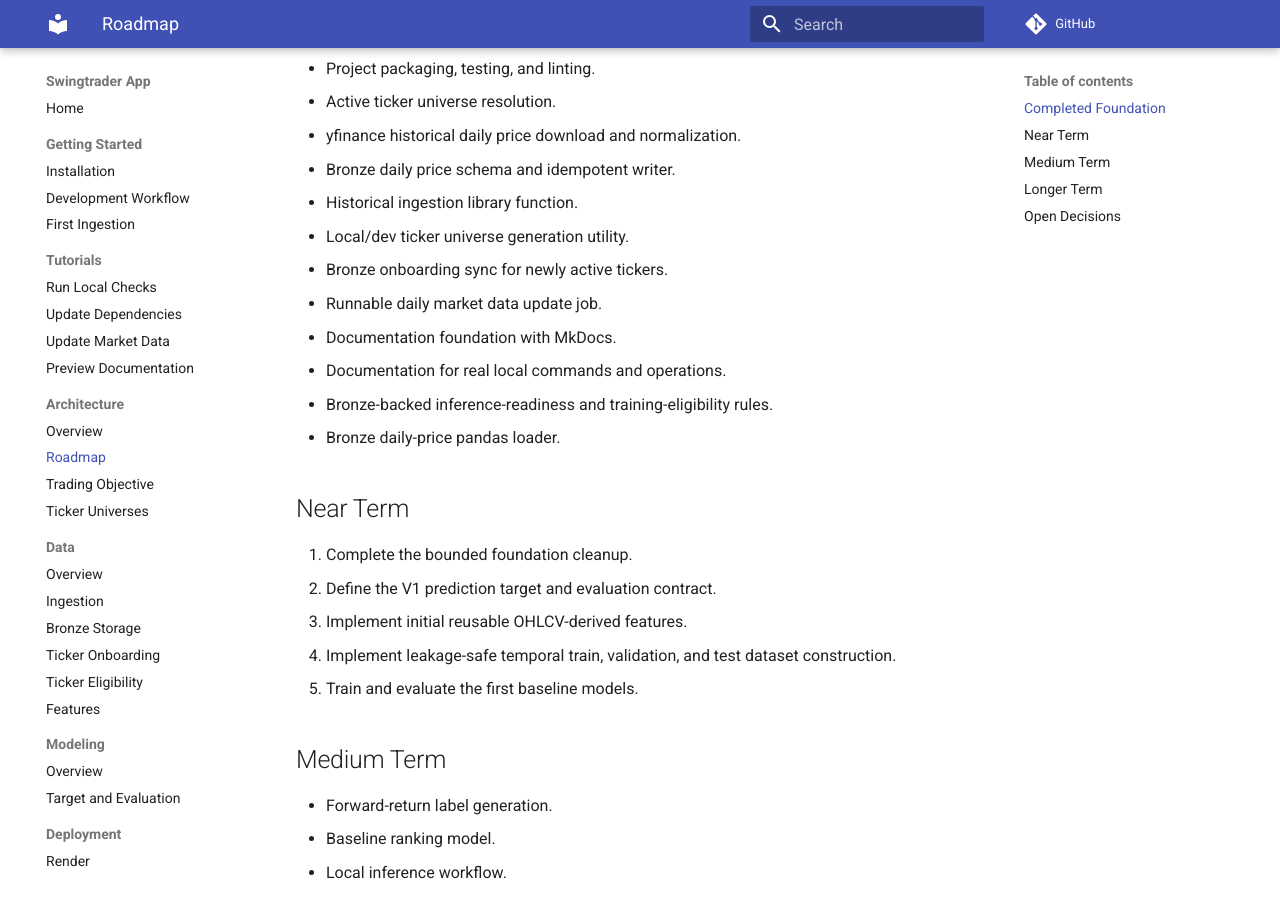
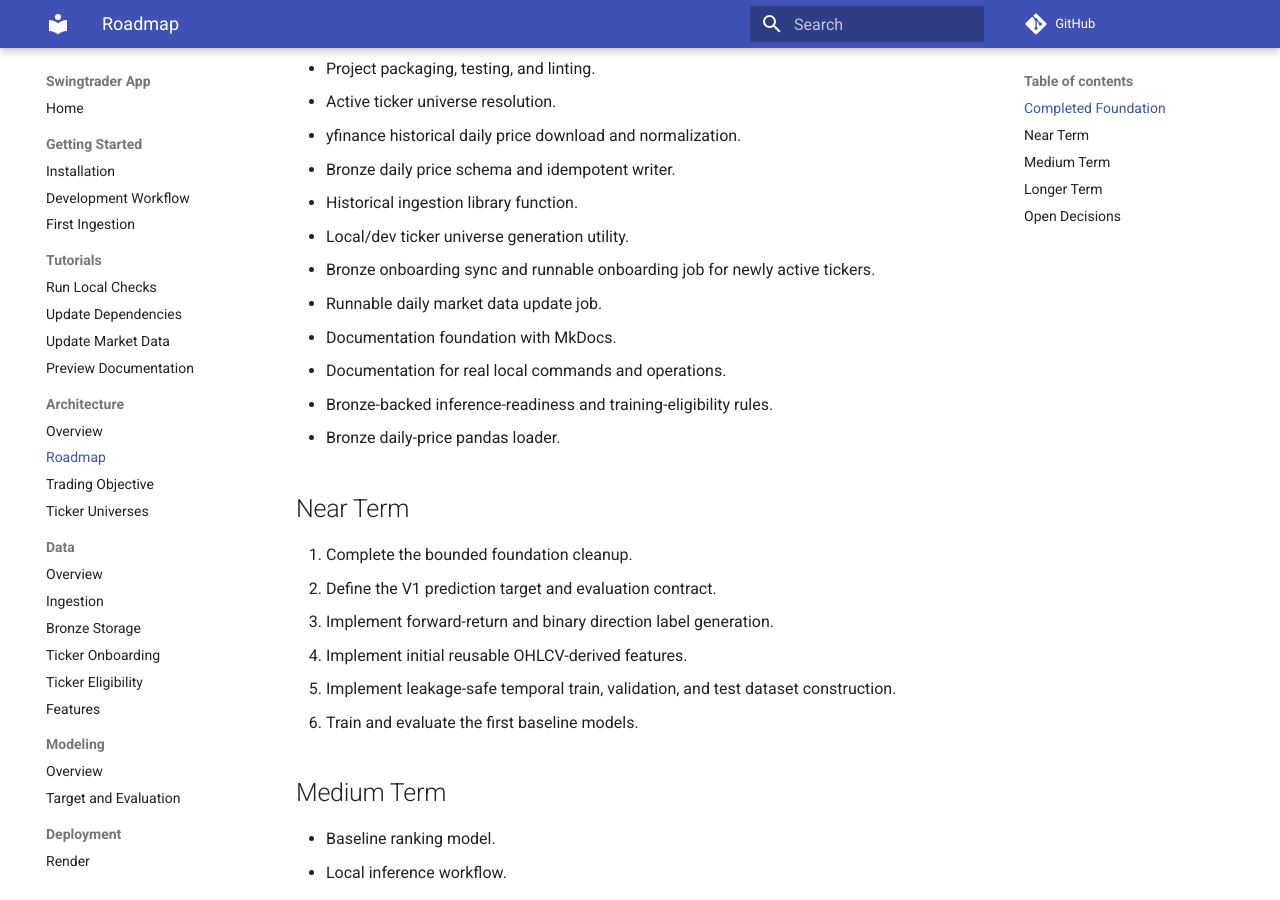
Before and after one commit to Frallmeister/swingtrader-app, an MkDocs documentation site: the page built from docs/architecture/roadmap.md, in a window 1280 px wide and 900 px high, scrolled down 266 px. Built offline with MkDocs 1.6.1 and Material for MkDocs 9.7.7, drawn with Linux system fonts in a browser that asks for light colours; comment, search, counter and statistics services are not loaded.

Commit message:
Small improvements

```diff
--- a/docs/architecture/roadmap.md
+++ b/docs/architecture/roadmap.md
@@ -10,7 +10,7 @@ This roadmap is a planning aid, not a replacement for GitHub issues. It describe
 - Bronze daily price schema and idempotent writer.
 - Historical ingestion library function.
 - Local/dev ticker universe generation utility.
-- Bronze onboarding sync for newly active tickers.
+- Bronze onboarding sync and runnable onboarding job for newly active tickers.
 - Runnable daily market data update job.
 - Documentation foundation with MkDocs.
 - Documentation for real local commands and operations.
@@ -21,13 +21,13 @@ This roadmap is a planning aid, not a replacement for GitHub issues. It describe
 
 1. Complete the bounded foundation cleanup.
 2. Define the V1 prediction target and evaluation contract.
-3. Implement initial reusable OHLCV-derived features.
-4. Implement leakage-safe temporal train, validation, and test dataset construction.
-5. Train and evaluate the first baseline models.
+3. Implement forward-return and binary direction label generation.
+4. Implement initial reusable OHLCV-derived features.
+5. Implement leakage-safe temporal train, validation, and test dataset construction.
+6. Train and evaluate the first baseline models.
 
 ## Medium Term
 
-- Forward-return label generation.
 - Baseline ranking model.
 - Local inference workflow.
 - Prediction/ranking output schema.
```
Also changed, not shown: docs/architecture/overview.md (+1 -1 lines).
